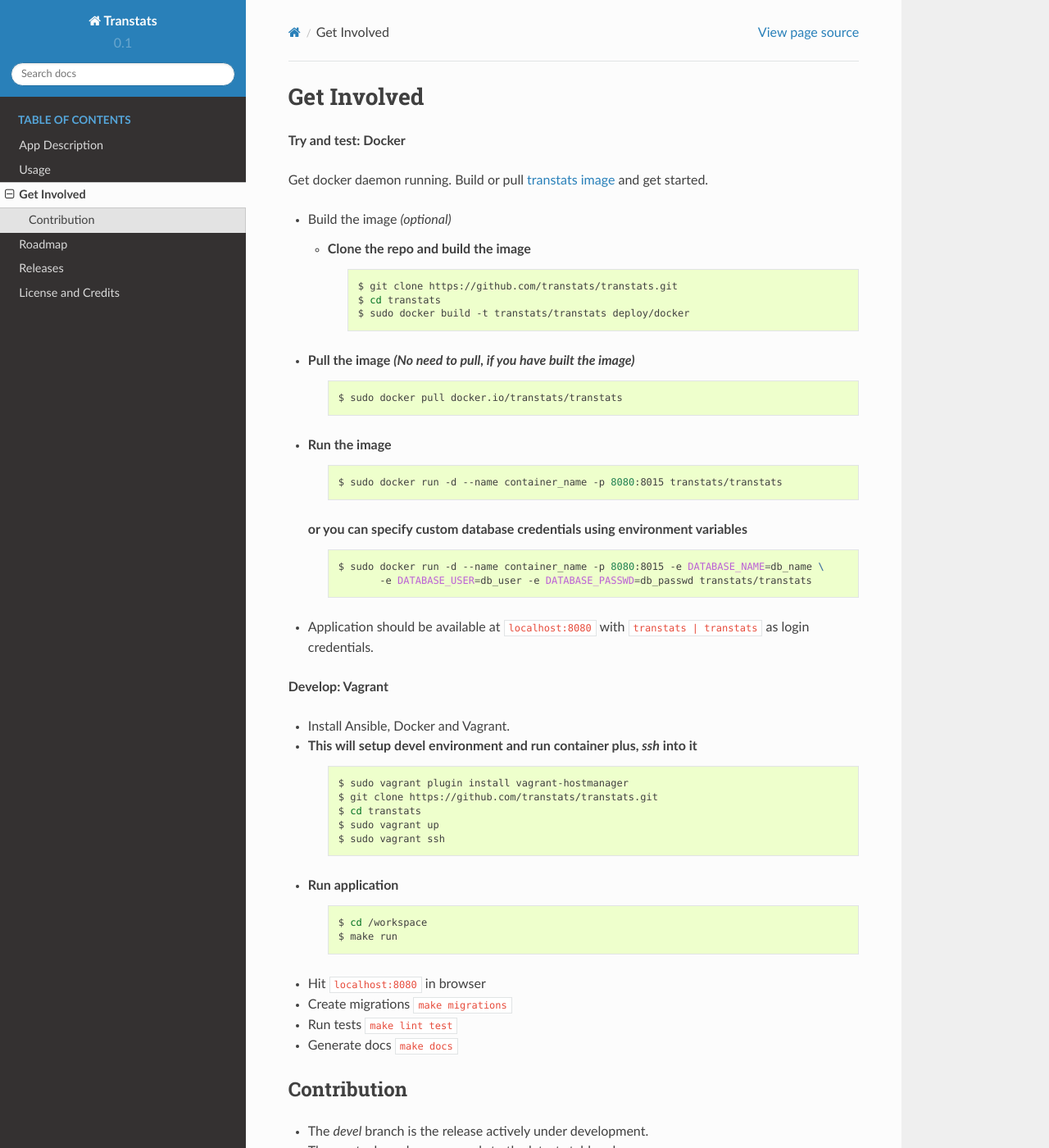
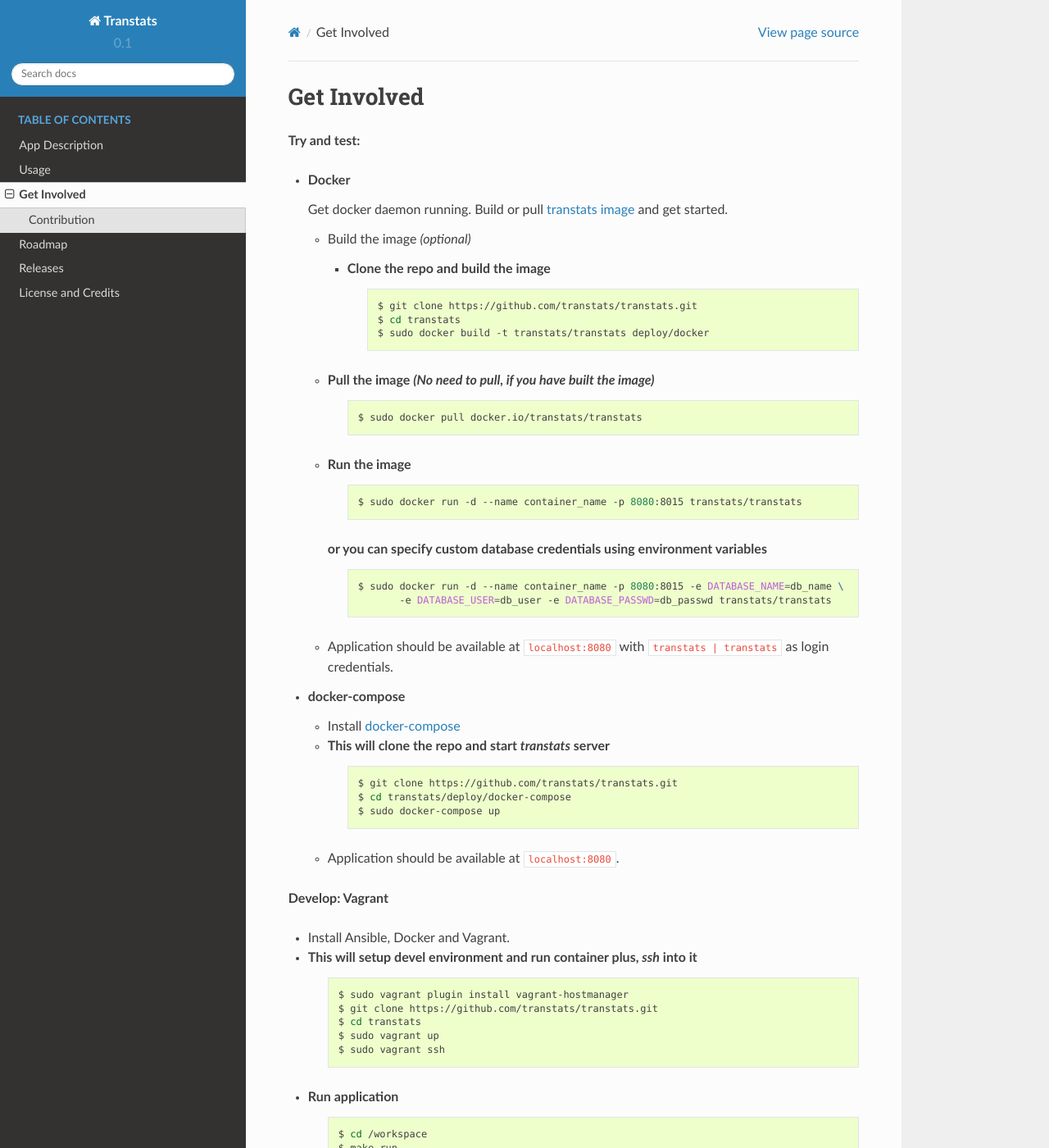
Before and after one commit to transtats/transtats, a Sphinx documentation site: the page built from docs/source/getinvolved.rst, in a window 1280 px wide and 1400 px high. Shown: the whole window at 82% size. Built offline with Sphinx 7.4.7 and the Read the Docs theme 2.0.0, drawn with Linux system fonts in a browser that asks for light colours.

Commit message:
Update README.md and docs to include docker-compose
Signed-off-by: Bhavin Gandhi <bhavin7392@gmail.com>

```diff
--- a/docs/source/getinvolved.rst
+++ b/docs/source/getinvolved.rst
@@ -1,36 +1,52 @@
 Get Involved
 ============
 
-**Try and test: Docker**
+**Try and test:**
 
-Get docker daemon running. Build or pull `transtats image <https://hub.docker.com/r/transtats/transtats>`_  and get started.
+- **Docker**
 
-- Build the image *(optional)*
+  Get docker daemon running. Build or pull `transtats image <https://hub.docker.com/r/transtats/transtats>`_  and get started.
 
-  - Clone the repo and build the image
-     .. code-block:: bash
+  - Build the image *(optional)*
 
-        $ git clone https://github.com/transtats/transtats.git
-        $ cd transtats
-        $ sudo docker build -t transtats/transtats deploy/docker
+    - Clone the repo and build the image
+       .. code-block:: bash
 
-- Pull the image *(No need to pull, if you have built the image)*
-    .. code-block:: bash
+          $ git clone https://github.com/transtats/transtats.git
+          $ cd transtats
+          $ sudo docker build -t transtats/transtats deploy/docker
 
-        $ sudo docker pull docker.io/transtats/transtats
+  - Pull the image *(No need to pull, if you have built the image)*
+      .. code-block:: bash
 
-- Run the image
-    .. code-block:: bash
+          $ sudo docker pull docker.io/transtats/transtats
 
-        $ sudo docker run -d --name container_name -p 8080:8015 transtats/transtats
+  - Run the image
+      .. code-block:: bash
 
-  or you can specify custom database credentials using environment variables
-    .. code-block:: bash
+          $ sudo docker run -d --name container_name -p 8080:8015 transtats/transtats
 
-        $ sudo docker run -d --name container_name -p 8080:8015 -e DATABASE_NAME=db_name \
-               -e DATABASE_USER=db_user -e DATABASE_PASSWD=db_passwd transtats/transtats
+    or you can specify custom database credentials using environment variables
+      .. code-block:: bash
 
-- Application should be available at :code:`localhost:8080` with :code:`transtats | transtats` as login credentials.
+          $ sudo docker run -d --name container_name -p 8080:8015 -e DATABASE_NAME=db_name \
+                 -e DATABASE_USER=db_user -e DATABASE_PASSWD=db_passwd transtats/transtats
+
+  - Application should be available at :code:`localhost:8080` with :code:`transtats | transtats` as login credentials.
+
+
+- **docker-compose**
+
+  - Install `docker-compose <https://docs.docker.com/compose>`_
+
+  - This will clone the repo and start `transtats` server
+      .. code-block:: bash
+
+          $ git clone https://github.com/transtats/transtats.git
+          $ cd transtats/deploy/docker-compose
+          $ sudo docker-compose up
+
+  - Application should be available at :code:`localhost:8080`.
 
 
 **Develop: Vagrant**
--- a/docs/source/index.rst
+++ b/docs/source/index.rst
@@ -1,7 +1,7 @@
 .. raw:: html
 
     <a href="http://transtats.org" target="_blank"><img src="https://img.shields.io/badge/website-transtats.org-orange.svg" alt="website"></a>
-    <a href="https://travis-ci.org/transtats/transtats" target="_blank"><img src="https://travis-ci.org/transtats/transtats.svg?branch=master" alt="Build Status"></a>
+    <a href="https://travis-ci.org/transtats/transtats" target="_blank"><img src="https://travis-ci.org/transtats/transtats.svg?branch=devel" alt="Build Status"></a>
     <a href="https://github.com/transtats/transtats/stargazers" target="_blank"><img src="https://img.shields.io/github/stars/transtats/transtats.svg?style=social&label=Stars" alt="Stars"></a>
     <br><br>
 
```
Also changed, not shown: README.md (+16 -2 lines).
